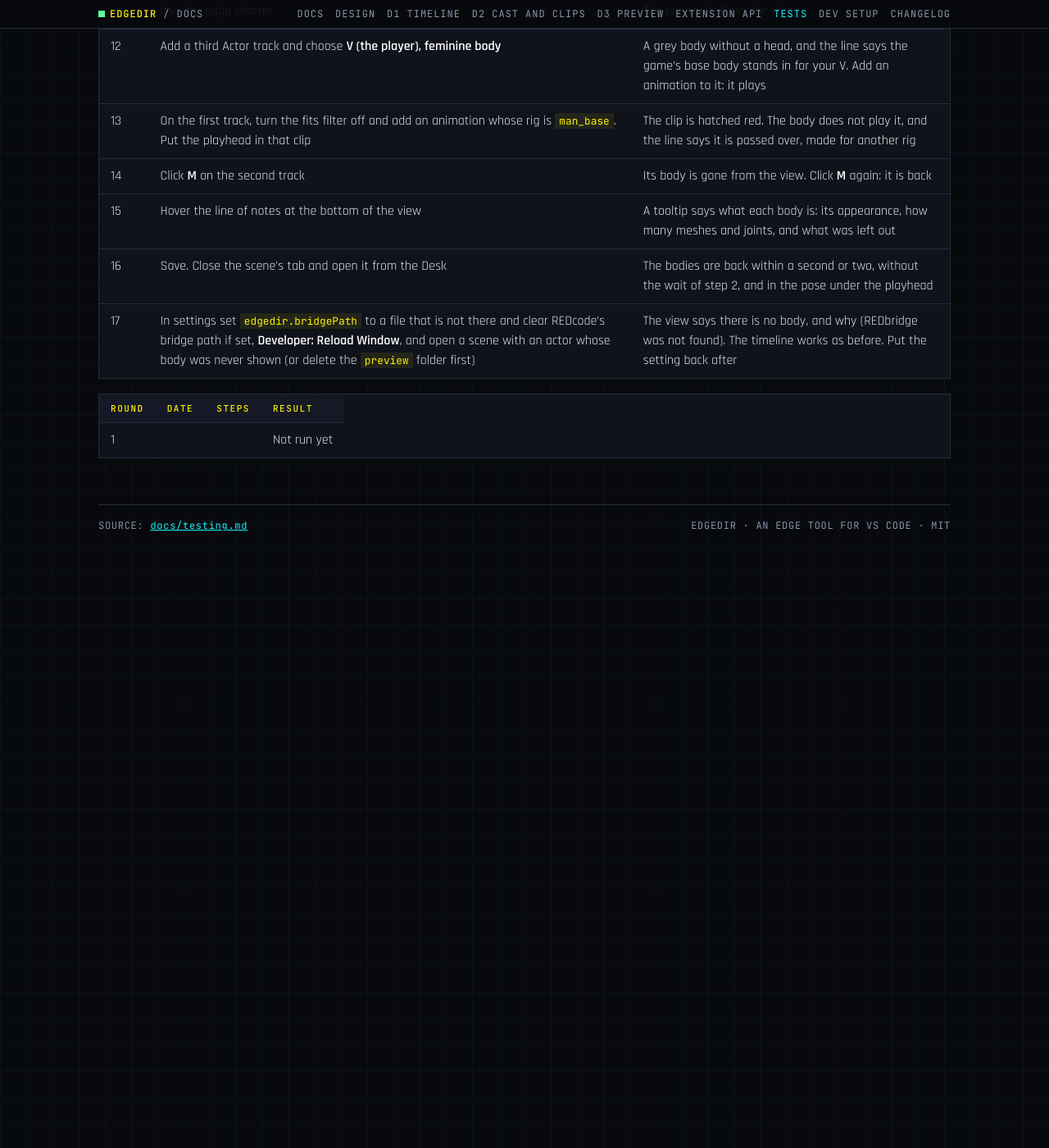
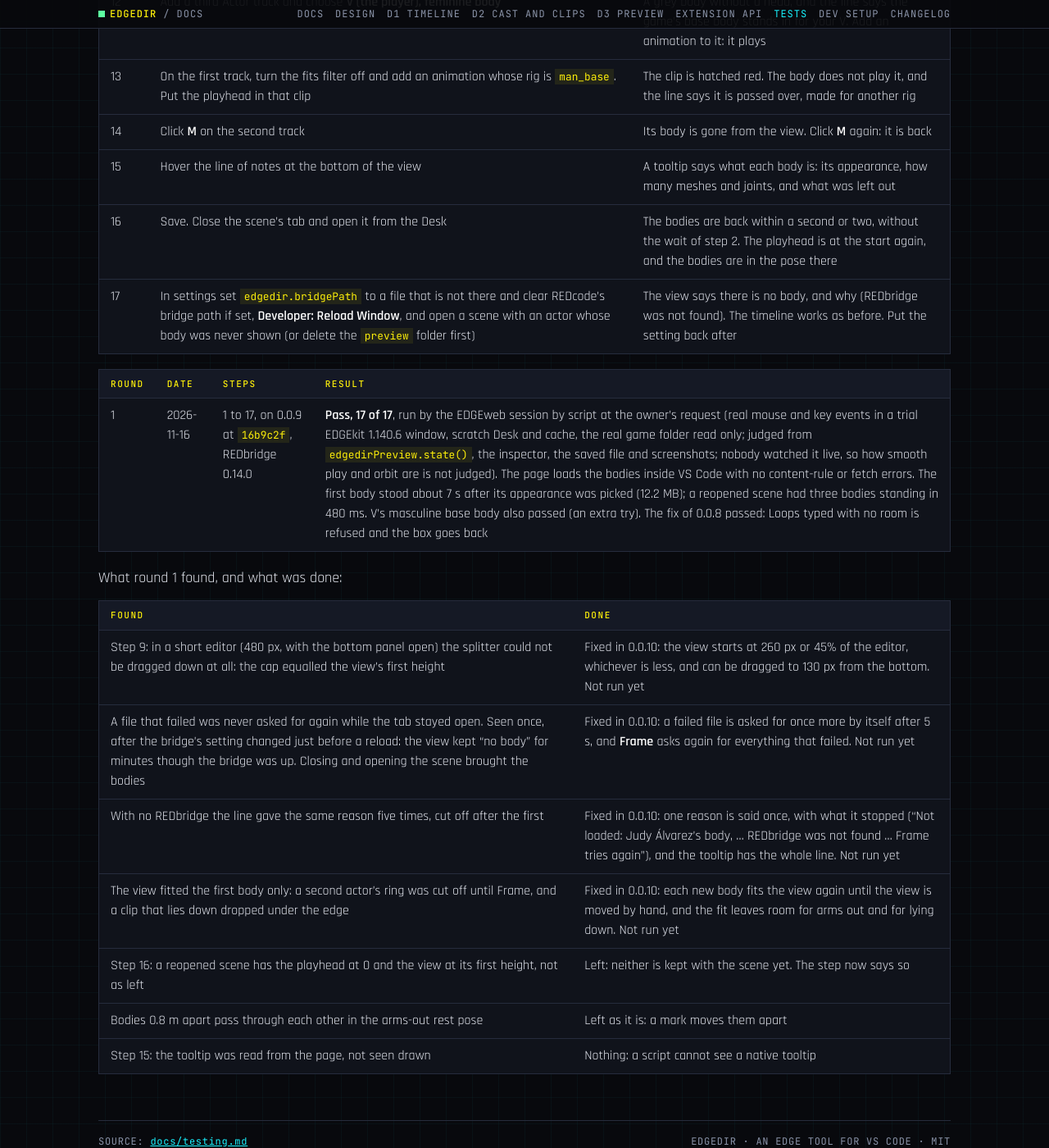
Before and after one commit to Edgemodders/EDGEdir, a Jekyll site: the page built from docs/testing.md, in a window 1280 px wide and 1400 px high, scrolled down 12358 px. Shown: the whole window at 82% size. Built offline with Jekyll 4.4.1, drawn with Linux system fonts in a browser that asks for light colours; some of the changed text lies outside the part shown.

Commit message:
D3's round by script recorded: 17 of 17, and what was done about its notes
Co-Authored-By: Claude Fable 5.2 <noreply@anthropic.com>

```diff
--- a/docs/d3-preview.md
+++ b/docs/d3-preview.md
@@ -4,7 +4,7 @@ title: D3 Preview
 
 # <span class="y">D3</span> Preview
 
-**Status: agreed by the owner on 2026-11-16 (all four questions as recommended) and built the same day, EDGEdir 0.0.9.** It was looked at in a plain browser with real bodies and animations from the game; it has not been run in VS Code yet ([Tests](testing.html), "D3 Preview"). What is built, and what differs from the plan, is at the end.
+**Status: agreed by the owner on 2026-11-16 (all four questions as recommended) and built the same day (EDGEdir 0.0.9; now 0.0.10).** Its hand test passed a round by script in VS Code on 2026-11-16, 17 of 17 ([Tests](testing.html), "D3 Preview"); 0.0.10 has four fixes from that round's notes, not run yet. What is built, and what differs from the plan, is at the end.
 
 D3 is the third phase of the [design](design.html). It fills the empty area above the timeline with a 3D view: each actor's body, playing the clip under the playhead. It needs the game's files and REDbridge 0.14.0, not the game running. Nothing in D3 plays in the game (D5).
 
@@ -116,7 +116,9 @@ What differs from the plan, or was settled in building:
 | A moment beyond the file | The moment shown is held inside the exported animation's own length |
 | The viewport's height | 260 px at first (it was 96); the splitter's place is kept as before |
 
-## Unverified until run in VS Code
+## Unverified
+
+The round by script on 2026-11-16 settled two of these: the page loads the preview's files inside VS Code, and V's masculine base body exports and shows. Three bodies stood and played; how smooth it is with more was not judged.
 
 - That four or five bodies of 500 joints each play smoothly in the editor's page. Two did in a browser.
 - That the page may load files from the preview's folder through VS Code's own file addresses (`localResourceRoots`, and `connect-src` in the page's content rules). It is how VS Code documents it; the browser harness loads the files another way, so the hand test is the first check.
--- a/docs/testing.md
+++ b/docs/testing.md
@@ -17,7 +17,7 @@ Last updated 2026-11-16.
 | [D2 Cast, part 1](#d2-cast-part-1) | Hand, in VS Code, with the game's files | D2.1 to D2.4 | 2026-11-16 | By script: 15 of 15 pass (0.0.6, REDbridge 0.13.0) |
 | [D2 Clips, part 2](#d2-clips-part-2) | Hand, in VS Code, with the game's files and REDbridge 0.14.0 | D2.5, D2.6 | 2026-11-16 | By script: 17 of 17 pass (0.0.6, REDbridge 0.14.0) |
 | [D2 Made animations, part 3](#d2-made-animations-part-3) | Hand, in VS Code, with an EDGE Library | D2.7 | 2026-11-16 | By script: 6 of 6 pass (0.0.6) |
-| [D3 Preview](#d3-preview) | Hand, in VS Code, with the game's files and REDbridge 0.14.0 | D3 | | Not run yet (0.0.9) |
+| [D3 Preview](#d3-preview) | Hand, in VS Code, with the game's files and REDbridge 0.14.0 | D3 | 2026-11-16 | By script: 17 of 17 pass (0.0.9, REDbridge 0.14.0) |
 
 ## The release gate
 
@@ -32,11 +32,11 @@ The rounds by script are there so that work does not wait for the owner's testin
 
 ## Waiting for a test
 
-Every hand test of D1 and D2 has passed a round run by script in another session (2026-11-16). Still open before a release:
+Every hand test (D1, D2, D3) has passed a round run by script in another session (2026-11-16). Still open before a release:
 
-- **D3 Preview**, 17 steps, on EDGEdir 0.0.9: not run yet, by script or by hand. It is the first run of the preview inside VS Code; so far it was looked at in a plain browser.
+- **Four fixes in EDGEdir 0.0.10** from D3's round, not run in VS Code yet: listed under that test's round.
 - **The owner's spot tests** S1 to S8 below: none run yet.
-- **One fix in EDGEdir 0.0.8**, not run in VS Code yet, by script or by hand: a change the inspector refuses puts its box back to the scene's value (spot test S5 covers it). The fixes of 0.0.7 passed their own round by script.
+- The fix of 0.0.8 (a change the inspector refuses puts its box back) passed in D3's round.
 
 ## Spot tests for the owner
 
@@ -226,7 +226,7 @@ EDGEdir 0.0.8 (first built as 0.0.6). It covers D2.7. EDGEfab stores no animatio
 
 ## D3 Preview
 
-EDGEdir 0.0.9, built 2026-11-16. Not run yet. It covers D3: the 3D view above the timeline.
+EDGEdir 0.0.10 (first built as 0.0.9, 2026-11-16). It covers D3: the 3D view above the timeline.
 
 **Before you start:** the game installed (not running) and REDbridge 0.14.0. Open the EDGEdir folder in VS Code, run `npm run build`, press F5 (**Run EDGEdir**). Let **Read the Game** finish first (parts 1 and 2), so the Animations view has animations to add. To see the first export, delete `%LOCALAPPDATA%\EDGEdir\cache\preview` if it is there.
 
@@ -247,9 +247,21 @@ EDGEdir 0.0.9, built 2026-11-16. Not run yet. It covers D3: the 3D view above th
 | 13 | On the first track, turn the fits filter off and add an animation whose rig is `man_base`. Put the playhead in that clip | The clip is hatched red. The body does not play it, and the line says it is passed over, made for another rig |
 | 14 | Click **M** on the second track | Its body is gone from the view. Click **M** again: it is back |
 | 15 | Hover the line of notes at the bottom of the view | A tooltip says what each body is: its appearance, how many meshes and joints, and what was left out |
-| 16 | Save. Close the scene's tab and open it from the Desk | The bodies are back within a second or two, without the wait of step 2, and in the pose under the playhead |
+| 16 | Save. Close the scene's tab and open it from the Desk | The bodies are back within a second or two, without the wait of step 2. The playhead is at the start again, and the bodies are in the pose there |
 | 17 | In settings set `edgedir.bridgePath` to a file that is not there and clear REDcode's bridge path if set, **Developer: Reload Window**, and open a scene with an actor whose body was never shown (or delete the `preview` folder first) | The view says there is no body, and why (REDbridge was not found). The timeline works as before. Put the setting back after |
 
 | Round | Date | Steps | Result |
 |---|---|---|---|
-| 1 | | | Not run yet |
+| 1 | 2026-11-16 | 1 to 17, on 0.0.9 at `16b9c2f`, REDbridge 0.14.0 | **Pass, 17 of 17**, run by the EDGEweb session by script at the owner's request (real mouse and key events in a trial EDGEkit 1.140.6 window, scratch Desk and cache, the real game folder read only; judged from `edgedirPreview.state()`, the inspector, the saved file and screenshots; nobody watched it live, so how smooth play and orbit are is not judged). The page loads the bodies inside VS Code with no content-rule or fetch errors. The first body stood about 7 s after its appearance was picked (12.2 MB); a reopened scene had three bodies standing in 480 ms. V's masculine base body also passed (an extra try). The fix of 0.0.8 passed: Loops typed with no room is refused and the box goes back |
+
+What round 1 found, and what was done:
+
+| Found | Done |
+|---|---|
+| Step 9: in a short editor (480 px, with the bottom panel open) the splitter could not be dragged down at all: the cap equalled the view's first height | Fixed in 0.0.10: the view starts at 260 px or 45% of the editor, whichever is less, and can be dragged to 130 px from the bottom. Not run yet |
+| A file that failed was never asked for again while the tab stayed open. Seen once, after the bridge's setting changed just before a reload: the view kept "no body" for minutes though the bridge was up. Closing and opening the scene brought the bodies | Fixed in 0.0.10: a failed file is asked for once more by itself after 5 s, and **Frame** asks again for everything that failed. Not run yet |
+| With no REDbridge the line gave the same reason five times, cut off after the first | Fixed in 0.0.10: one reason is said once, with what it stopped ("Not loaded: Judy Álvarez's body, ... REDbridge was not found ... Frame tries again"), and the tooltip has the whole line. Not run yet |
+| The view fitted the first body only: a second actor's ring was cut off until Frame, and a clip that lies down dropped under the edge | Fixed in 0.0.10: each new body fits the view again until the view is moved by hand, and the fit leaves room for arms out and for lying down. Not run yet |
+| Step 16: a reopened scene has the playhead at 0 and the view at its first height, not as left | Left: neither is kept with the scene yet. The step now says so |
+| Bodies 0.8 m apart pass through each other in the arms-out rest pose | Left as it is: a mark moves them apart |
+| Step 15: the tooltip was read from the page, not seen drawn | Nothing: a script cannot see a native tooltip |
```
Also changed, not shown: CLAUDE.md (+1 -0 lines), docs/index.md (+1 -1 lines), CHANGELOG.md.
